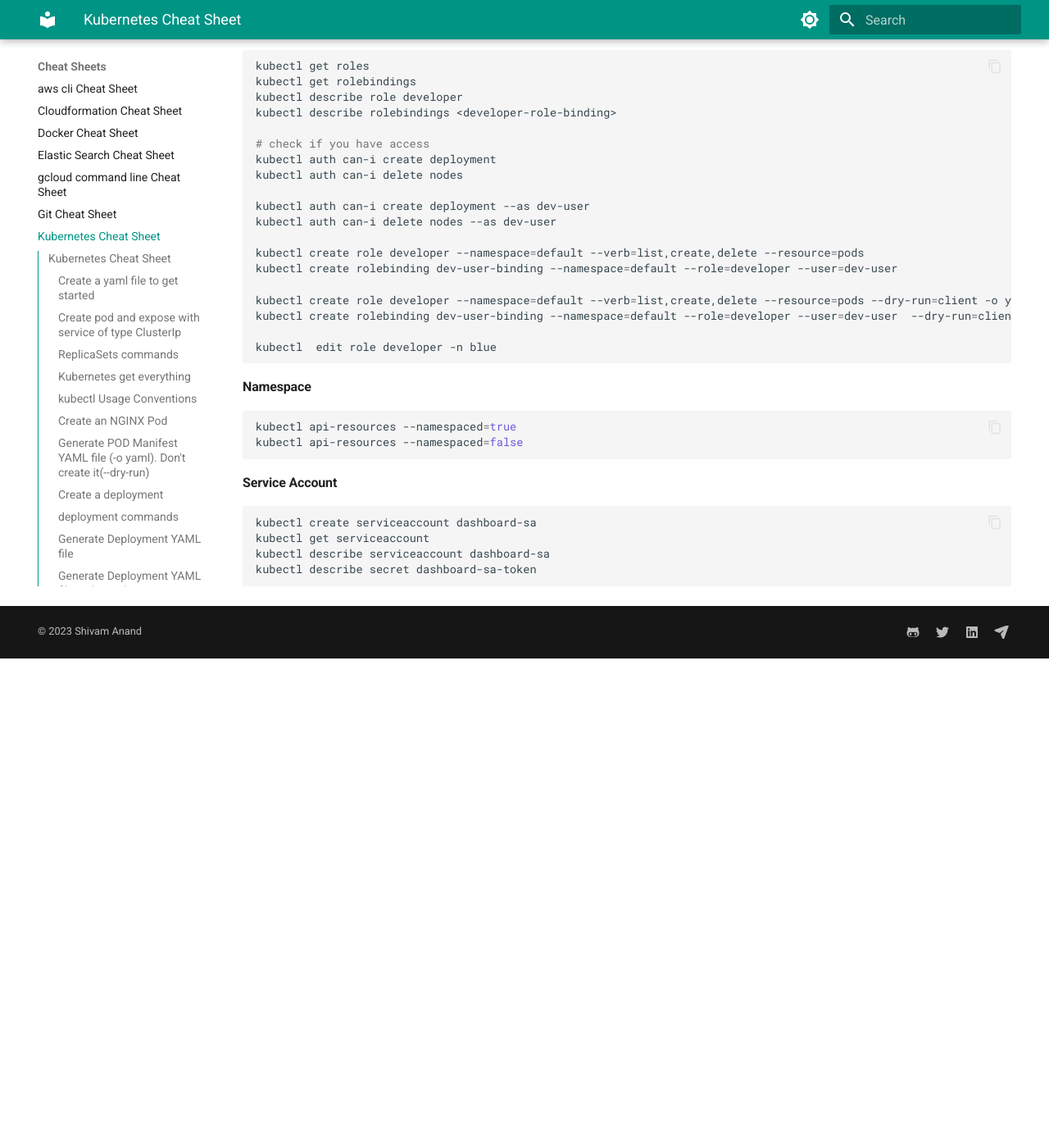
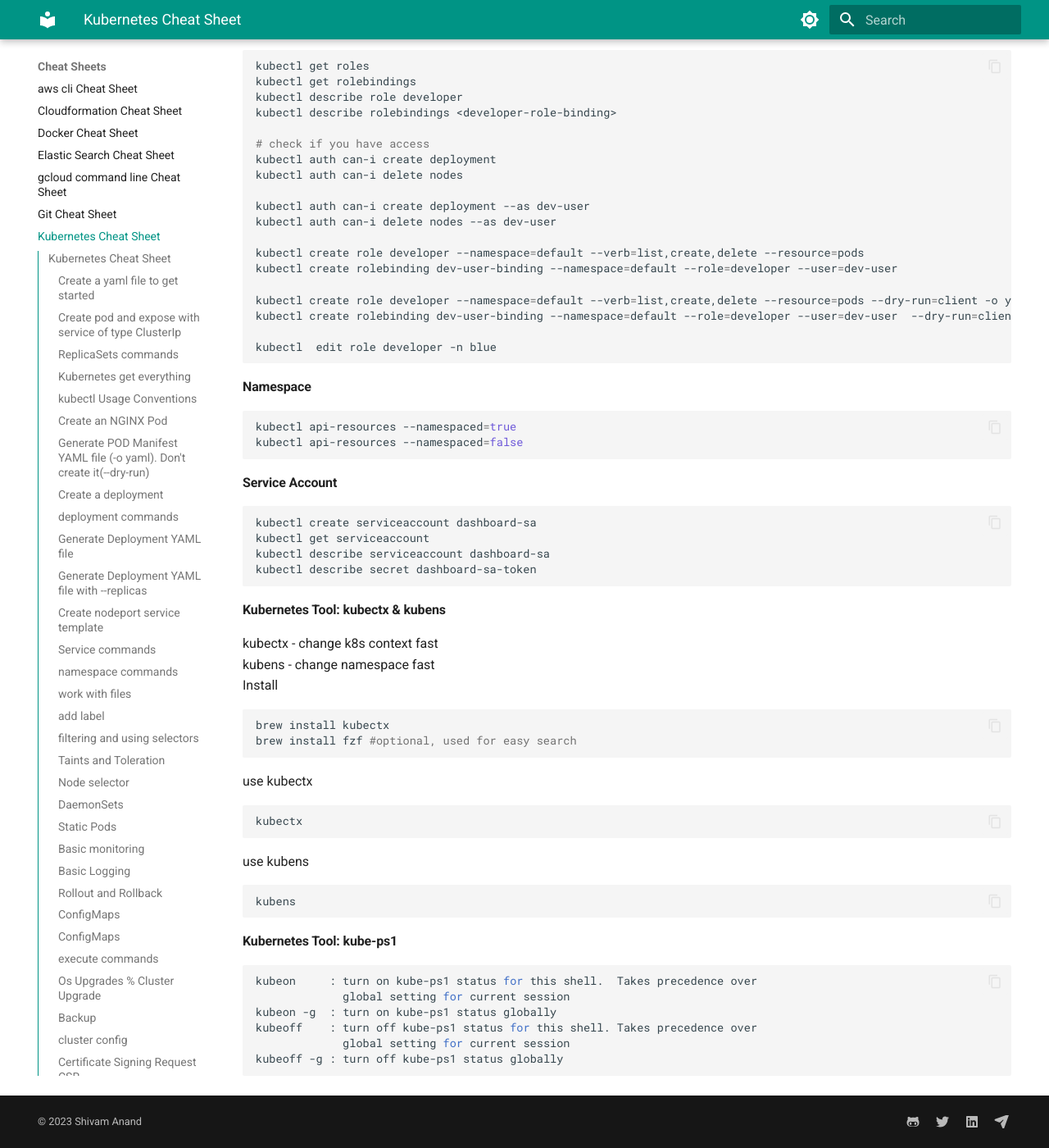
Before and after one commit to anandshivam44/Documentation, an MkDocs documentation site: the page built from docs/CheatSheetsAndSnippets/kubectl-cheat-sheet.md, in a window 1280 px wide and 1400 px high, scrolled down 5644 px. Shown: the whole window at 82% size. Built offline with MkDocs 1.6.1 and Material for MkDocs 9.7.7, drawn with Linux system fonts in a browser that asks for light colours; before the commit the page ends 6447 px from its top, so only the background shows below that.

Commit message:
k8s tools

````diff
--- a/docs/CheatSheetsAndSnippets/kubectl-cheat-sheet.md
+++ b/docs/CheatSheetsAndSnippets/kubectl-cheat-sheet.md
@@ -299,3 +299,28 @@
 kubectl describe serviceaccount dashboard-sa
 kubectl describe secret dashboard-sa-token
 ```
+#### Kubernetes Tool: kubectx & kubens
+kubectx - change k8s context fast
+kubens - change namespace fast
+Install
+```bash
+brew install kubectx
+brew install fzf #optional, used for easy search
+```
+use kubectx
+```bash
+kubectx
+```
+use kubens
+```bash
+kubens
+```
+#### Kubernetes Tool: kube-ps1
+```bash
+kubeon     : turn on kube-ps1 status for this shell.  Takes precedence over
+             global setting for current session
+kubeon -g  : turn on kube-ps1 status globally
+kubeoff    : turn off kube-ps1 status for this shell. Takes precedence over
+             global setting for current session
+kubeoff -g : turn off kube-ps1 status globally
+```
````
